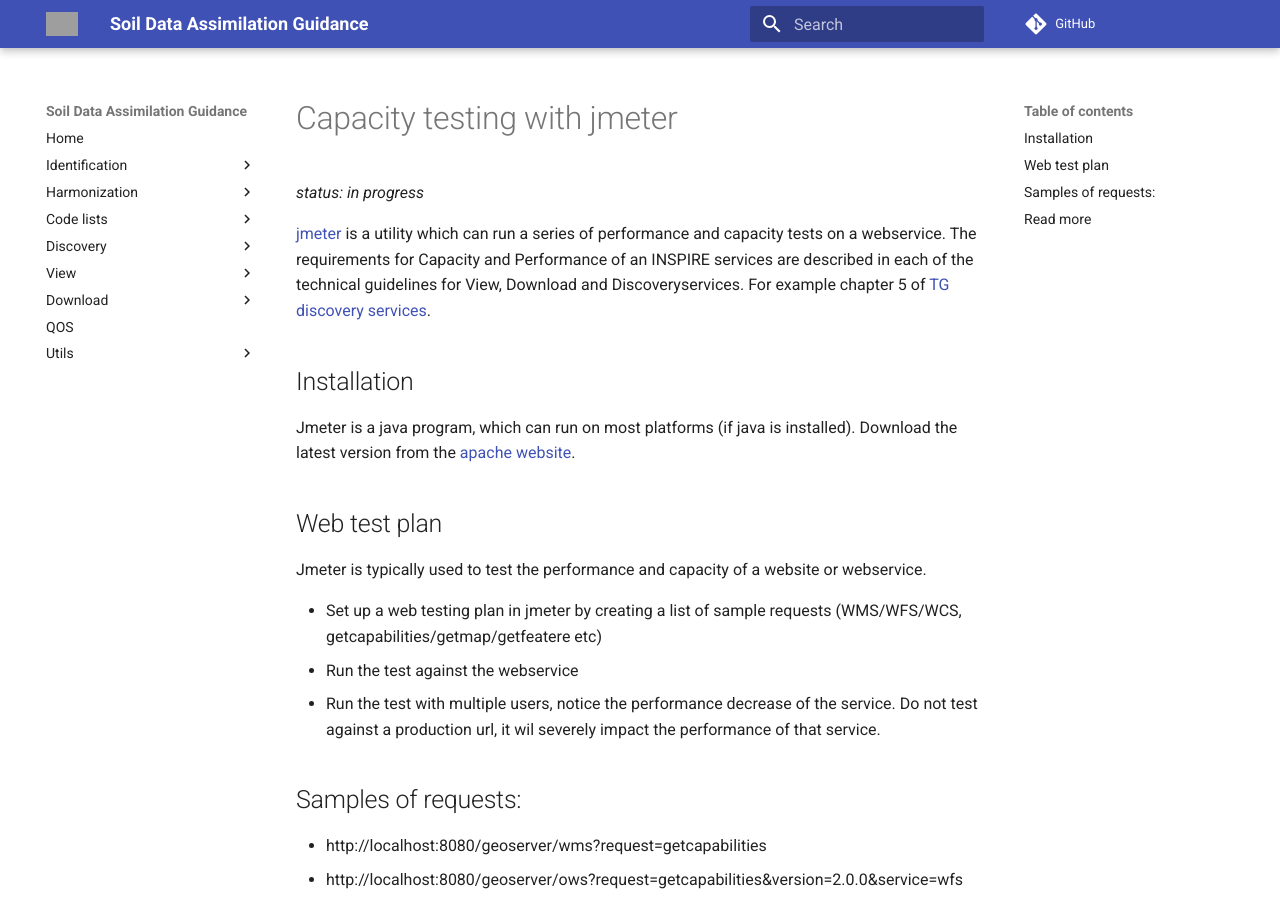
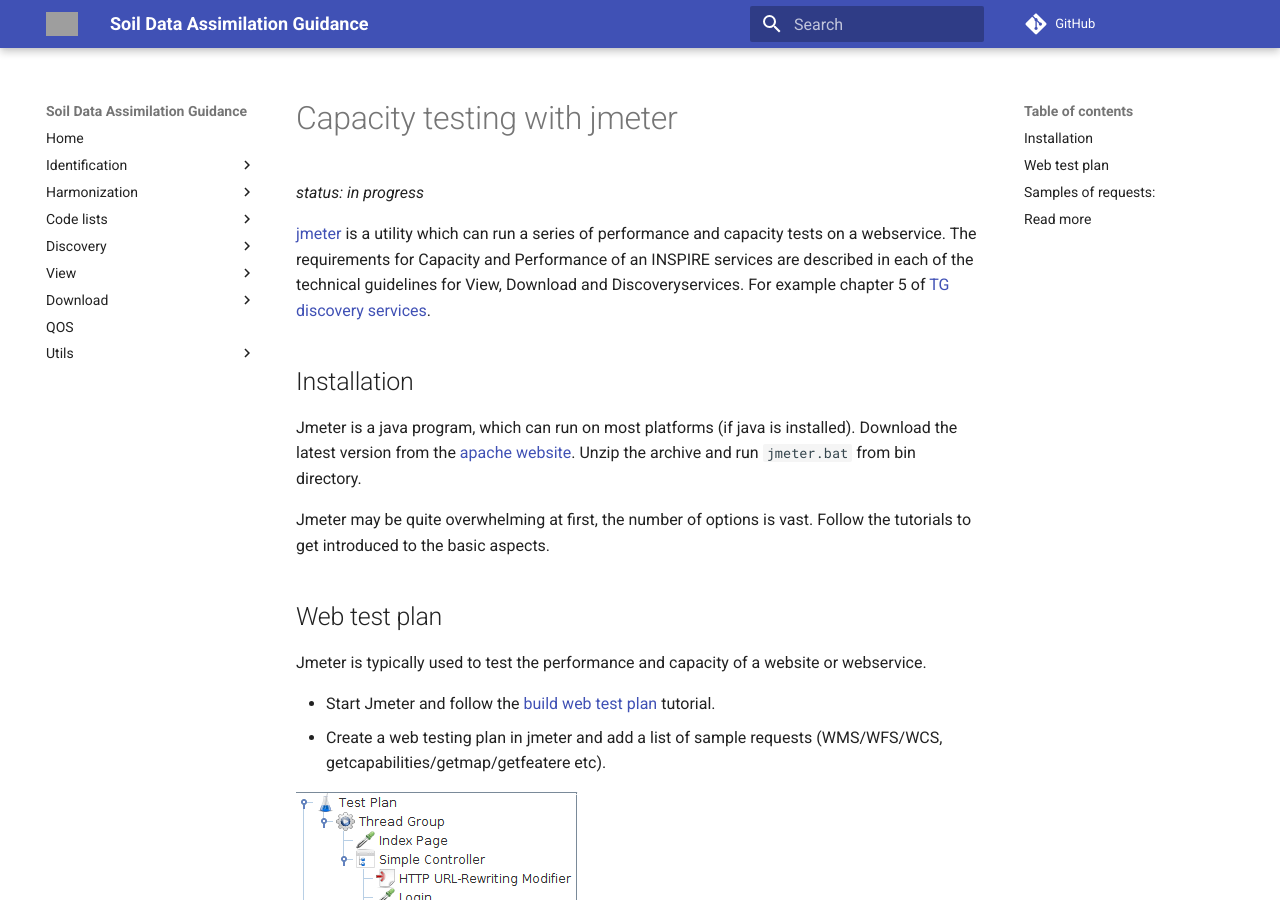
Before and after one commit to ejpsoil/soildata-assimilation-guidance, an MkDocs documentation site: the page built from docs/cookbook/jmeter.md, in a window 1280 px wide and 900 px high. Built offline with MkDocs 1.6.1 and Material for MkDocs 9.7.7, drawn with Linux system fonts in a browser that asks for light colours; comment, search, counter and statistics services are not loaded; grey boxes are pictures that could not be loaded.

Commit message:
update jmeter doc

```diff
--- a/docs/cookbook/jmeter.md
+++ b/docs/cookbook/jmeter.md
@@ -8,13 +8,19 @@
 
 ## Installation
 
-Jmeter is a java program, which can run on most platforms (if java is installed). Download the latest version from the [apache website](https://jmeter.apache.org/download_jmeter.cgi).
+Jmeter is a java program, which can run on most platforms (if java is installed). Download the latest version from the [apache website](https://jmeter.apache.org/download_jmeter.cgi). Unzip the archive and run `jmeter.bat` from bin directory.
+
+Jmeter may be quite overwhelming at first, the number of options is vast. Follow the tutorials to get introduced to the basic aspects.
 
 ## Web test plan
 
 Jmeter is typically used to test the performance and capacity of a website or webservice.
 
-- Set up a web testing plan in jmeter by creating a list of sample requests (WMS/WFS/WCS, getcapabilities/getmap/getfeatere etc)
+- Start Jmeter and follow the [build web test plan](https://jmeter.apache.org/usermanual/build-web-test-plan.html) tutorial.
+- Create a web testing plan in jmeter and add a list of sample requests (WMS/WFS/WCS, getcapabilities/getmap/getfeatere etc).
+
+![JMeter testplan](img/jmeter-testplan.png)
+
 - Run the test against the webservice
 - Run the test with multiple users, notice the performance decrease of the service. Do not test against a production url, it wil severely impact the performance of that service.
 
```
Also changed, not shown: docs/cookbook/img/jmeter-testplan.png (added).
